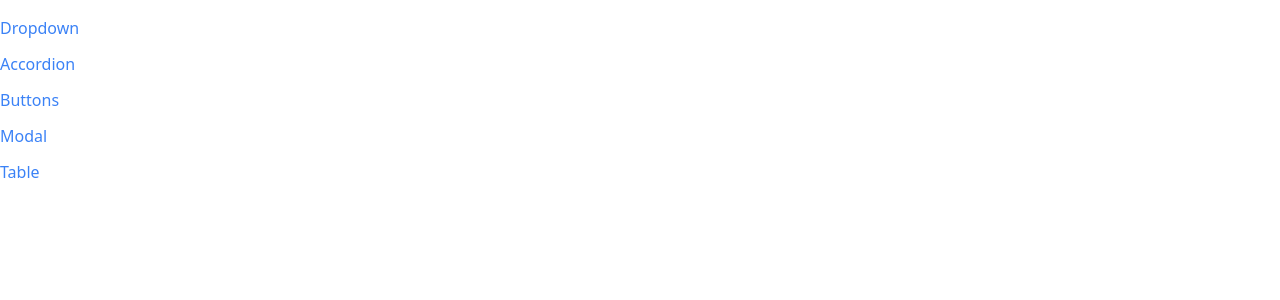
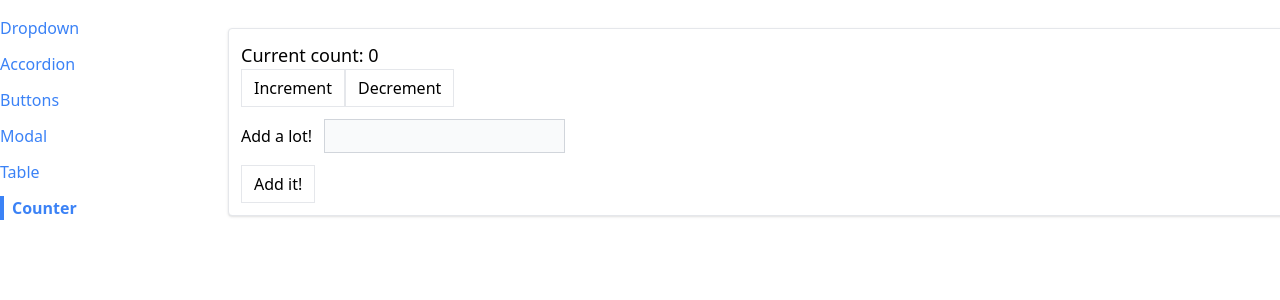
Before and after one commit to vikramjelije/ReactLearnings, a React (Create React App) app in the folder components/: page /counter in a window 1280 px wide. Shown: the top 300 px of the page. Built offline with nearby package versions, Linux system fonts and the light colour scheme.

Commit message:
completes section 18

```diff
--- a/components/src/App.js
+++ b/components/src/App.js
@@ -5,6 +5,7 @@ import Route from "./components/Route";
 import Sidebar from "./components/Sidebar";
 import ModalPage from "./pages/ModalPage";
 import TablePage from "./pages/TablePage";
+import CounterPage from "./pages/CounterPage";
 
 function App() {
   return (
@@ -26,6 +27,9 @@ function App() {
         <Route path={"/table"}>
           <TablePage />
         </Route>
+        <Route path={"/counter"}>
+          <CounterPage />
+        </Route>
       </div>
     </div>
   );
--- /dev/null
+++ b/components/src/components/Counter.js
@@ -0,0 +1,98 @@
+import { useState, useReducer } from 'react';
+import Button from './Button';
+import Panel from './Panel';
+
+const INCREMENT_COUNT = 'increment_count';
+const DECREMENT_COUNT = 'idecrement_count';
+const SET_VALUE_TO_ADD = 'set_value_to_add';
+const ADD_VALUE_TO_COUNT = 'add_value_to_count';
+
+const reducer = (state, action) => {
+    switch(action.type) {
+        case SET_VALUE_TO_ADD:
+            return {
+                ...state,
+                valueToAdd: action.payload,
+            };
+        case INCREMENT_COUNT:
+            return {
+                ...state,
+                count: state.count + 1,
+            };
+        case DECREMENT_COUNT:
+            return {
+                ...state,
+                count: state.count + -1,
+            };
+        case ADD_VALUE_TO_COUNT:
+            return {
+                ...state,
+                count: state.count + state.valueToAdd,
+                valueToAdd: 0,
+            };
+        default:
+            throw new Error('unexpected action type: ' + action.type);
+    }
+}
+
+function Counter({ initialCount }) {
+    // const [count, setCount] = useState(initialCount);
+    // const [valueToAdd, setValueToAdd] = useState(0);
+
+    const [state, dispatch] = useReducer(reducer, {
+        count: initialCount,
+        valueToAdd: 0,
+    });
+
+    const { count, valueToAdd } = state;
+
+    const handleChange = (event) => {
+        const value = parseInt(event.target.value) || 0;
+        dispatch({
+            type: SET_VALUE_TO_ADD,
+            payload: value
+        });
+    }
+
+    const handleCounterIncrement = () => {
+        // setCount(count + valueToAdd);
+        dispatch({
+            type: INCREMENT_COUNT
+        });
+    }
+
+    const handleCounterDecrement = () => {
+        // setCount(count + valueToAdd);
+        dispatch({
+            type: DECREMENT_COUNT
+        });
+    }
+
+    const handleSubmit = (event) => {
+        event.preventDefault();
+        // setCount(count + valueToAdd);
+        // setValueToAdd(0);
+        dispatch({
+            type: ADD_VALUE_TO_COUNT
+        });
+    }
+
+    return <Panel className="m-3">
+        <h1 className='text-lg'>Current count: {count}</h1>
+        <div className='flex flew-flow'>
+            <Button onClick={handleCounterIncrement}>Increment</Button>
+            <Button onClick={handleCounterDecrement}>Decrement</Button>
+        </div>
+        <form>
+            <label>Add a lot!</label>
+            <input
+                type='number' className='p-1 m-3 bg-gray-50 border border-gray-300'
+                value={valueToAdd || ''}
+                onChange={handleChange}
+            />
+            <Button onClick={handleSubmit}>Add it!</Button>
+        </form>
+    </Panel>
+}
+
+export default Counter;
--- a/components/src/components/Sidebar.js
+++ b/components/src/components/Sidebar.js
@@ -22,6 +22,10 @@ function Sidebar() {
         label: "Table",
         path: "/table",
       },
+      {
+        label: "Counter",
+        path: "/counter",
+      },
   ];
   const renderedLinks = links.map((link) => (
     <Link
--- /dev/null
+++ b/components/src/pages/CounterPage.js
@@ -0,0 +1,7 @@
+import Counter from "../components/Counter";
+
+function CounterPage() {
+    return <Counter initialCount={0}/>
+}
+
+export default CounterPage;
```
